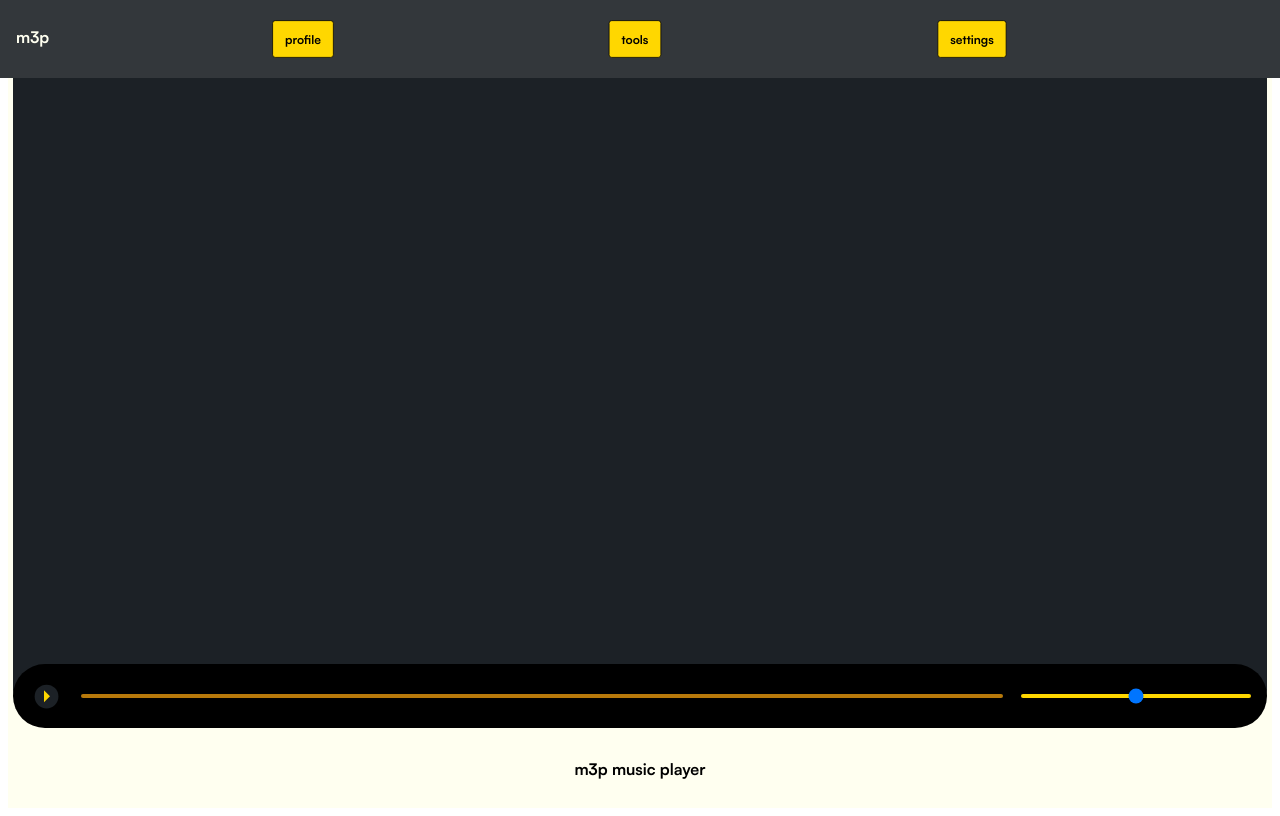
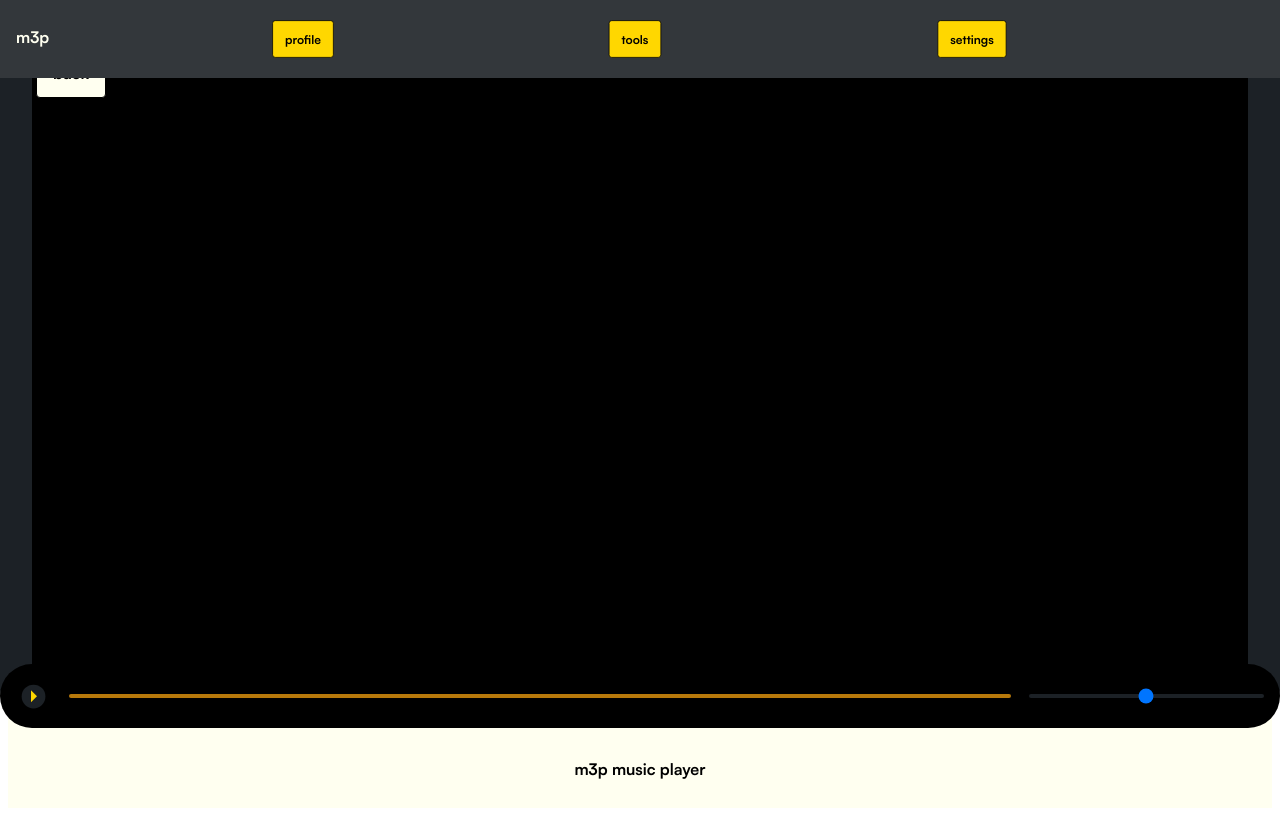
Before and after one commit to autumnWindigo/m3p, a SvelteKit app: page /player in a window 1280 px wide. Built offline with nearby package versions, Linux system fonts and the light colour scheme.

Commit message:
Minor animation changes

```diff
--- a/src/routes/player/+page.svelte
+++ b/src/routes/player/+page.svelte
@@ -1,11 +1,11 @@
 <script>
+    import MainPlayerContent from "./MainPlayerContent.svelte";
     import Playbar from "./Playbar.svelte";
-
 </script>
 
 <div>
     <div id="player-background">
-        <a id="back" href="/">back</a>
+        <MainPlayerContent />
         <Playbar />
     </div>
 </div>
@@ -13,17 +13,14 @@
 <style>
     #player-background {
         height: 90vh;
-        width: 98vw;
+        width: 100vw;
         background-color: #1C2126;
-        border-radius: 3vw;
+        border-radius: 1vw 1vw 3vw 3vw;
 
         display: flex;
+        flex-direction: column;
         justify-content: center;
         align-items: flex-start;
         position: relative;
     }
-
-    #back {
-        background-color: ivory;
-    }
 </style>
--- /dev/null
+++ b/src/routes/player/MainPlayerContent.svelte
@@ -0,0 +1,19 @@
+<script></script>
+
+<div id="mpc-background">
+    <a id="back" href="/">back</a>
+</div>
+
+<style>
+    #mpc-background {
+        width: 95%;
+        height: 90%;
+        background-color: black;
+        align-self: center;
+        border-radius: 1vw;
+    }
+
+    #back {
+        background-color: ivory;
+    }
+</style>
--- a/src/routes/player/Playbar.svelte
+++ b/src/routes/player/Playbar.svelte
@@ -92,7 +92,7 @@
         height: 0.25rem;
         border-radius: 0.25rem;
         margin: 0 1rem;
-        background-color: gold;
+        background-color: #1C2126;
     }
 
     #volume::-webkit-slider-thumb {
@@ -113,4 +113,8 @@
         border-color: #1C2126;
     }
 
+    #volume::-moz-range-progress {
+        background-color: gold;
+    }
+
 </style>
```
